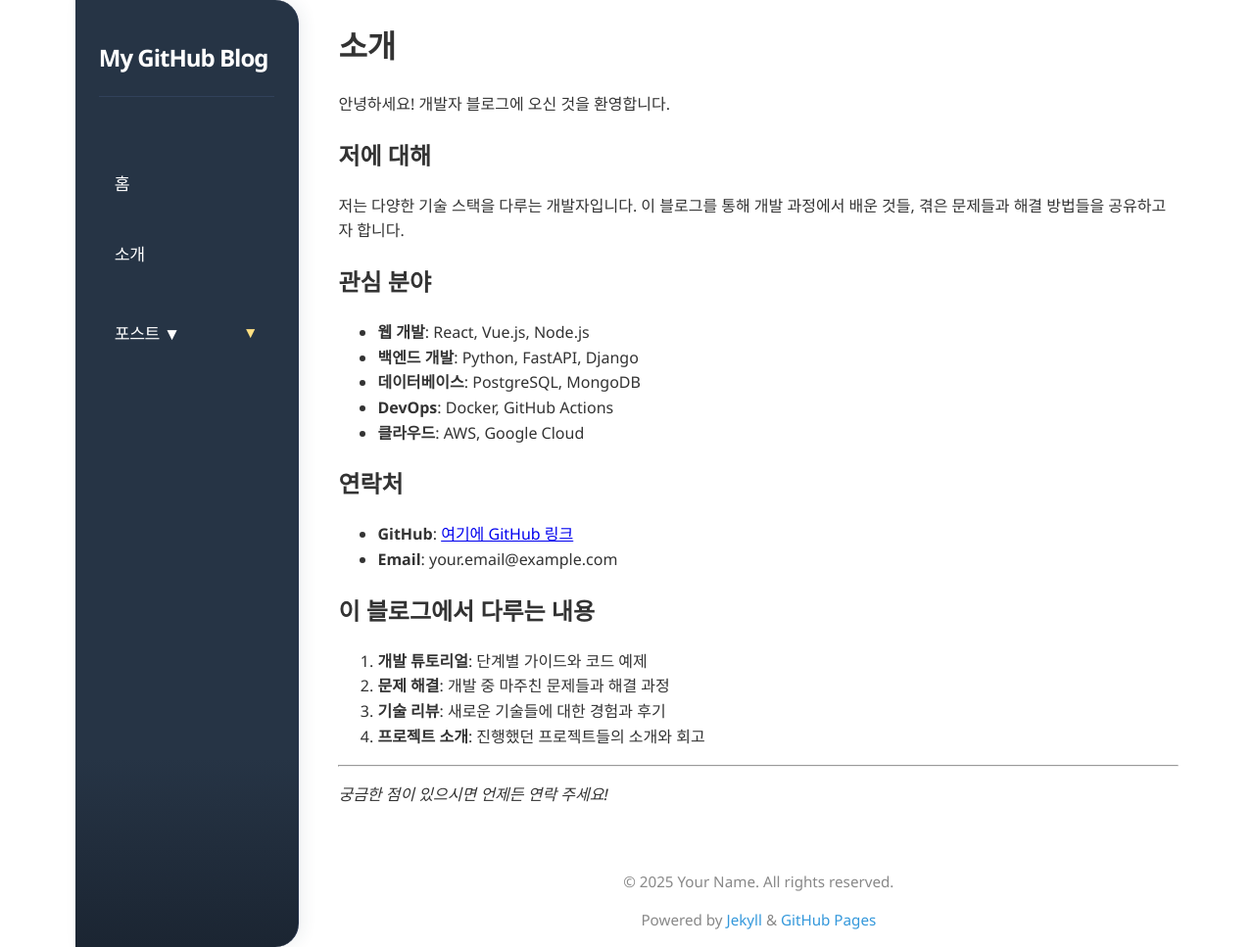
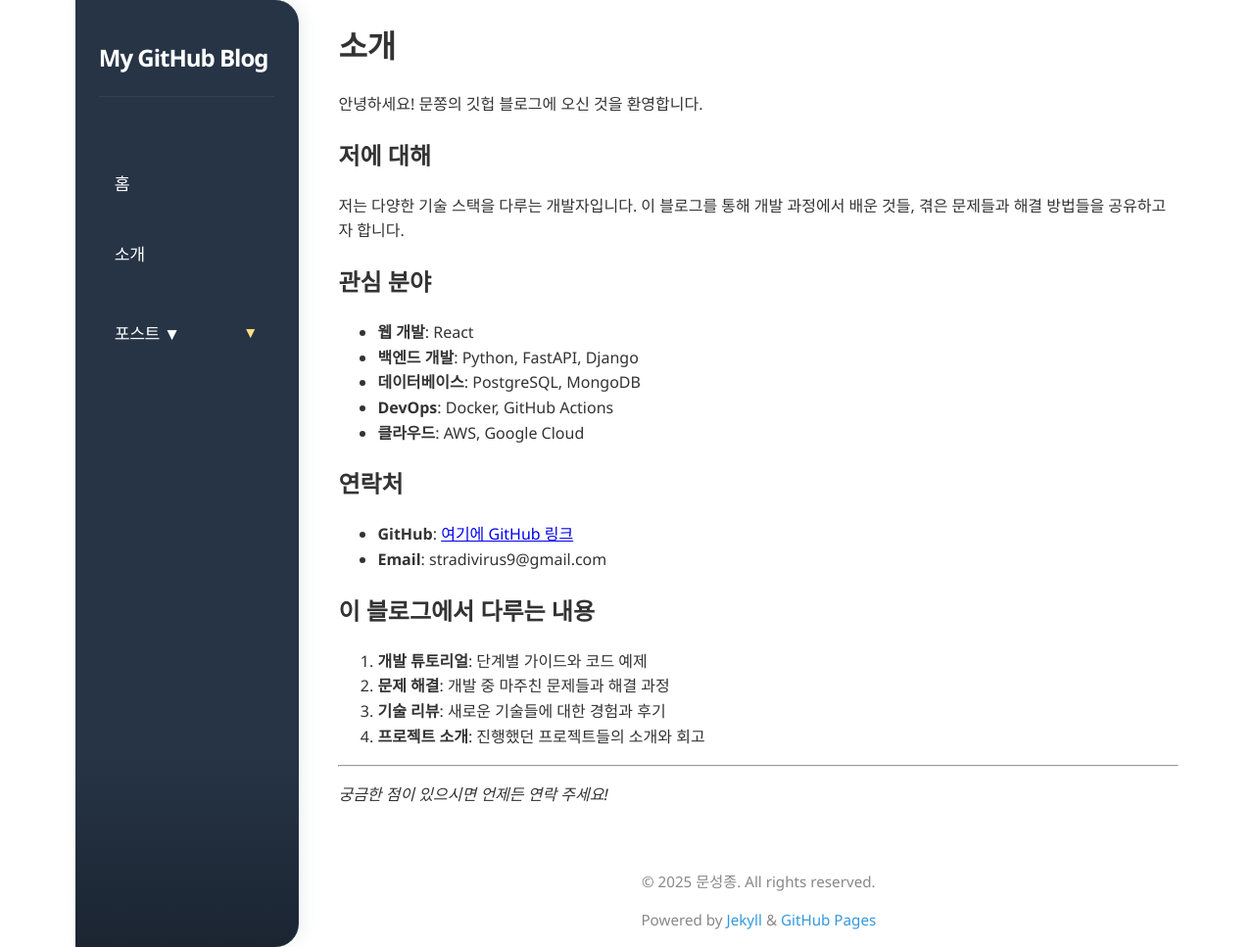
Before and after one commit to Stradivirus/github.io, a Jekyll site: the page built from about.md, in a window 1280 px wide and 967 px high. Shown: the whole window at 98% size. Built offline with Jekyll 4.4.1, drawn with Linux system fonts in a browser that asks for light colours.

Commit message:
내용 수정

```diff
--- a/_config.yml
+++ b/_config.yml
@@ -1,5 +1,5 @@
 title: "My GitHub Blog"
-description: "개발자의 기술 블로그입니다"
+description: "문쫑의 깃헙 블로그입니다"
 baseurl: ""
 url: "https://stradivirus.github.io" # 여기에 실제 GitHub 사용자명을 넣으세요
 
@@ -9,8 +9,8 @@ theme: minima
 
 # Author 정보
 author:
-  name: "Your Name"
-  email: "your.email@example.com"
+  name: "문성종"
+  email: "stradivirus9@gmail.com"
 
 # Build settings
 markdown: kramdown
--- a/about.md
+++ b/about.md
@@ -5,7 +5,7 @@ title: "소개"
 
 # 소개
 
-안녕하세요! 개발자 블로그에 오신 것을 환영합니다.
+안녕하세요! 문쫑의 깃헙 블로그에 오신 것을 환영합니다.
 
 ## 저에 대해
 
@@ -13,7 +13,7 @@ title: "소개"
 
 ## 관심 분야
 
-- **웹 개발**: React, Vue.js, Node.js
+- **웹 개발**: React
 - **백엔드 개발**: Python, FastAPI, Django
 - **데이터베이스**: PostgreSQL, MongoDB
 - **DevOps**: Docker, GitHub Actions
@@ -21,8 +21,8 @@ title: "소개"
 
 ## 연락처
 
-- **GitHub**: [여기에 GitHub 링크](https://github.com/username)
-- **Email**: your.email@example.com
+- **GitHub**: [여기에 GitHub 링크](https://github.com/stradivirus)
+- **Email**: stradivirus9@gmail.com
 
 ## 이 블로그에서 다루는 내용
 
--- a/index.html
+++ b/index.html
@@ -5,7 +5,7 @@ title: "홈"
 
 <div class="home-content">
   <h1>안녕하세요! 👋</h1>
-  <p>개발자의 기술 블로그에 오신 것을 환영합니다.</p>
+  <p>문쫑의 깃헙 블로그에 오신 것을 환영합니다.</p>
 
   <div class="intro-section">
     <h2>최근 포스트</h2>
```
